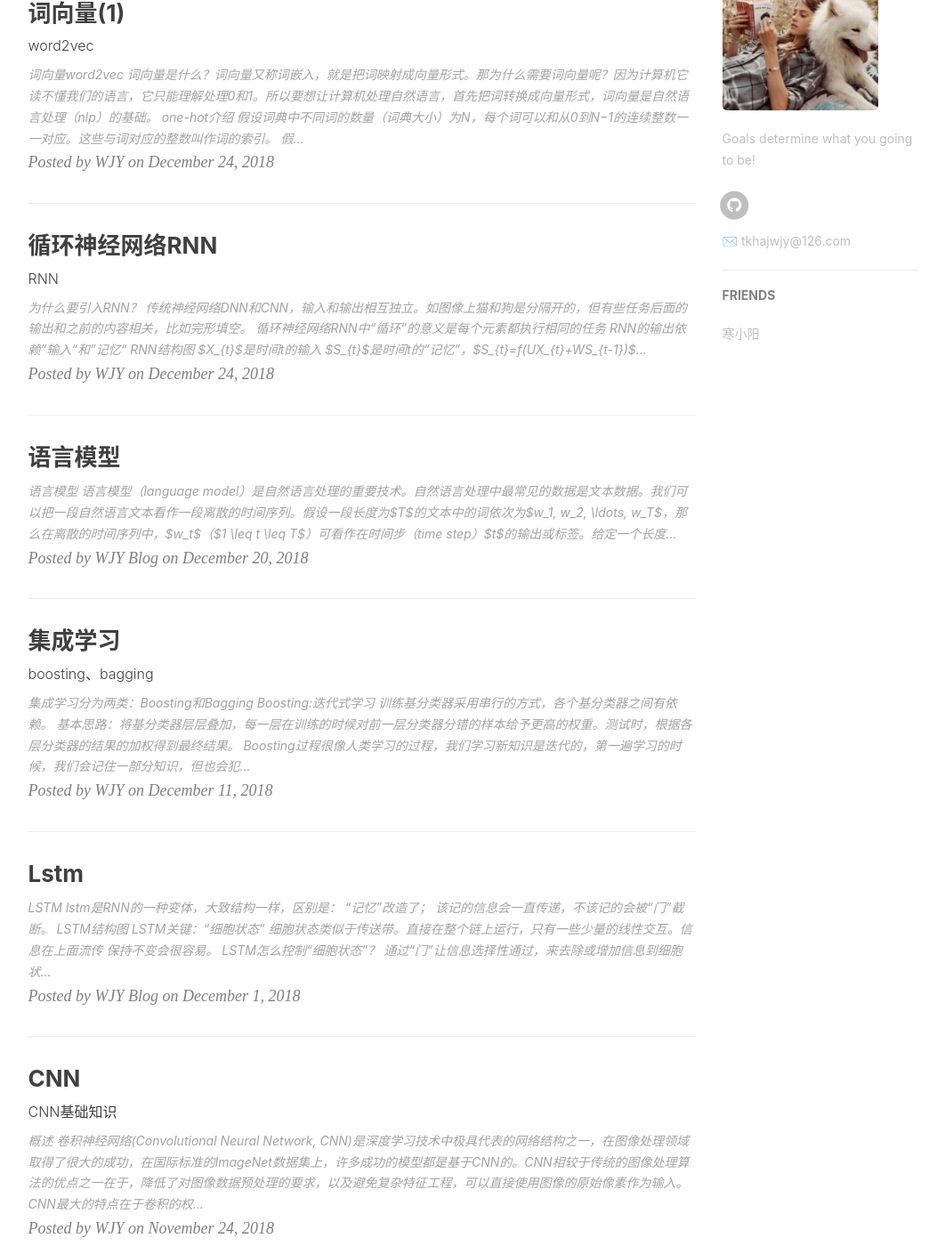
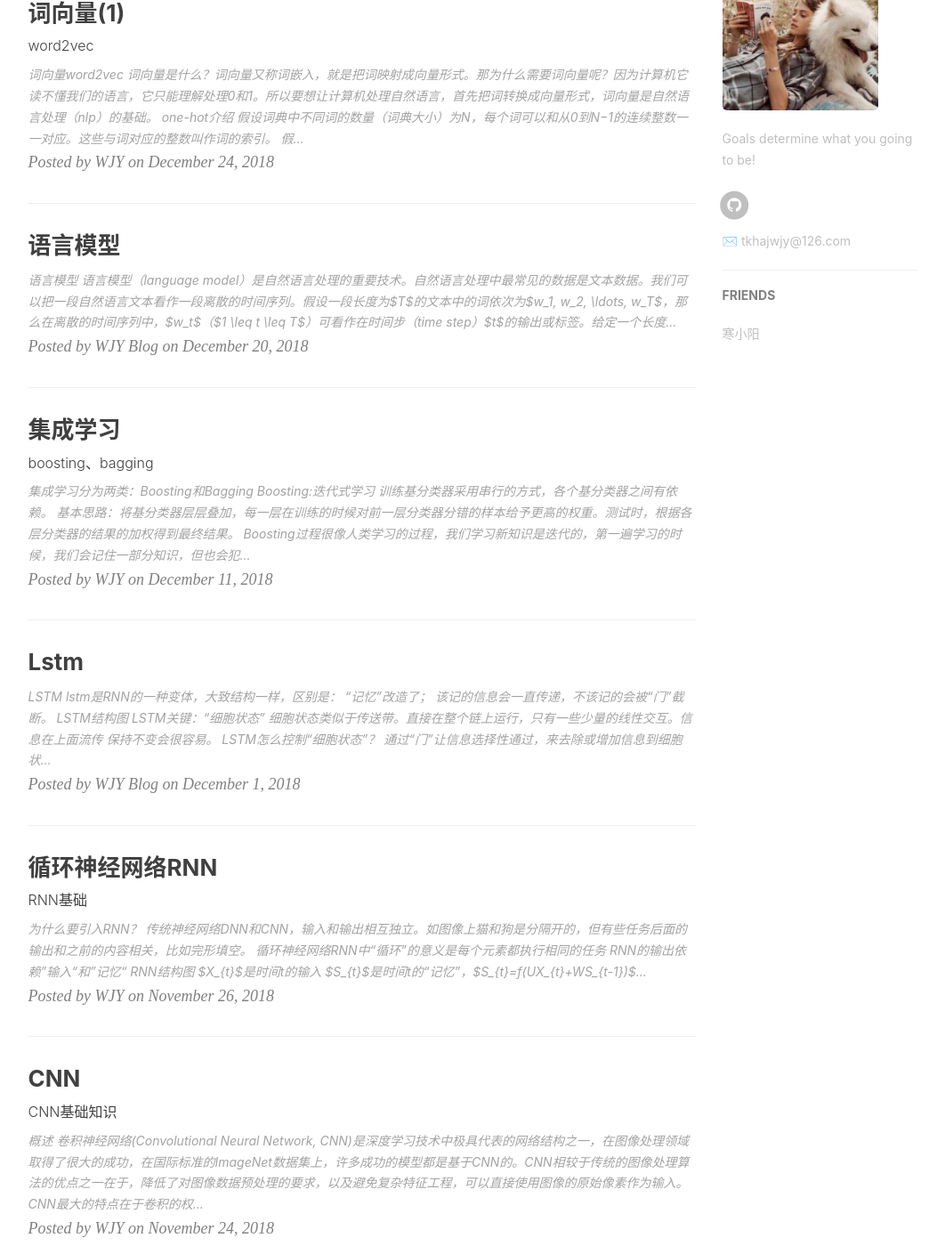
Before and after one commit to tkhajwjy/tkhajwjy.github.io, a Jekyll site: the page built from index.html, in a window 1280 px wide and 1400 px high, scrolled down 677 px. Shown: the whole window at 89% size, without its empty margins (136-1198 px from the left). Built offline with Jekyll 4.4.1, drawn with Linux system fonts in a browser that asks for light colours; nearby versions of some CDN libraries; the list of posts is cut into pages by our own code; comment, search, counter and statistics services are not loaded.

Commit message:
Update 2018-11-26-RNN.md

```diff
--- a/_posts/2018-11-26-RNN.md
+++ b/_posts/2018-11-26-RNN.md
@@ -1,8 +1,8 @@
 ---
 layout:     post
 title:      循环神经网络RNN
-subtitle:  RNN
-date:       2018-12-24
+subtitle:  RNN基础
+date:       2018-11-26
 author:     WJY
 header-img: img/01.jpg
 catalog: true
```
Also changed, not shown: other parts of _posts/2018-11-26-RNN.md (+1 -1 lines).
